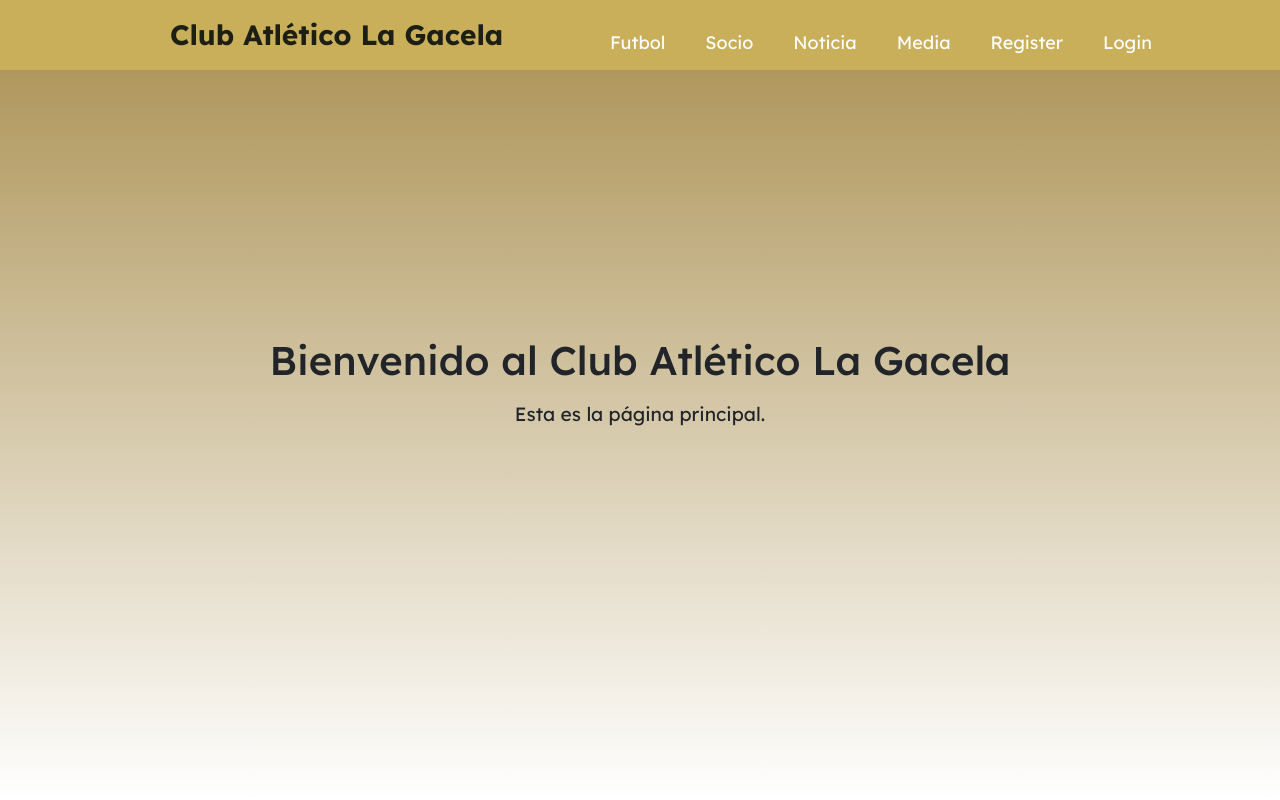
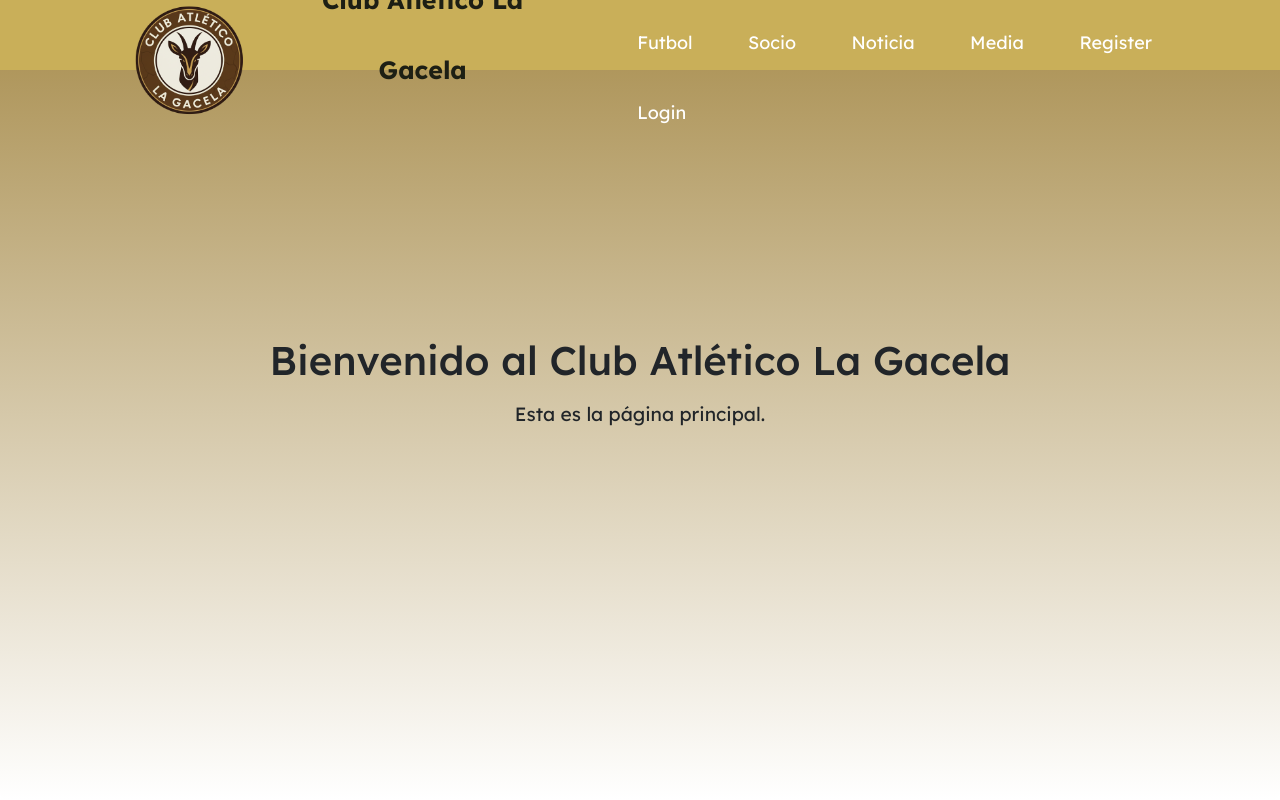
Before and after one commit to bernioviedo/TP-Club, a React (Vite) app in the folder client/club-frontend/: page / in a window 1280 px wide. Shown: the top 800 px of the page. Built offline with nearby package versions, Linux system fonts and the light colour scheme; no server answers.

Commit message:
Escudo en el navbar

```diff
--- a/client/club-frontend/src/components/Navbar/Navbar.css
+++ b/client/club-frontend/src/components/Navbar/Navbar.css
@@ -14,9 +14,36 @@
     border-bottom: none;
 }
 
+/* Nuevo: contenedor para escudo y logo */
+.left-section {
+    display: flex;
+    align-items: center;
+    height: 70px;
+}
+
+.escudo {
+    display: flex;
+    align-items: center;
+    flex-shrink: 0;
+    margin-right: 0px; /* Espacio entre escudo y logo */
+     margin-top: 50px;
+}
+
+.escudo img {
+    width: 120px;
+    height: 120px;
+    border-radius: 50%;
+    object-fit: cover;
+    transition: transform 0.3s ease;
+}
+
+.escudo img:hover {
+    transform: scale(1.2);
+}
+
 .logo{
     color: #1d1f14;
-    font-size: 28px;
+    font-size: 25px;
     font-weight: bold;
     text-decoration: none;
     margin: 0;
@@ -44,7 +71,6 @@
     overflow: visible;
 }
 
-
 .navbar button::before{
     content: '';
     position: absolute;
--- a/client/club-frontend/src/components/Navbar/Navbar.jsx
+++ b/client/club-frontend/src/components/Navbar/Navbar.jsx
@@ -33,7 +33,15 @@ export default function Navbar() {
 
   return (
   <header className='header'>
-    <a href="/" className='logo'>Club Atlético La Gacela</a>
+       <div className='left-section'>
+      <div className='escudo'>
+        <a href="#" className="Escudo">
+          <img src="../src/assets/LaGacelaFC.png" alt="La Gacela FC" />
+        </a>
+      </div>
+      <a href="/" className='logo'>Club Atlético La Gacela</a>
+    </div>
+
     <nav className='navbar'>
       <button onClick={handleHome}>Futbol</button>
       <button onClick={handleHome}>Socio</button>
--- /dev/null
+++ b/client/club-frontend/src/pages/Media.jsx
@@ -0,0 +1 @@
+import React from 'react'
```
